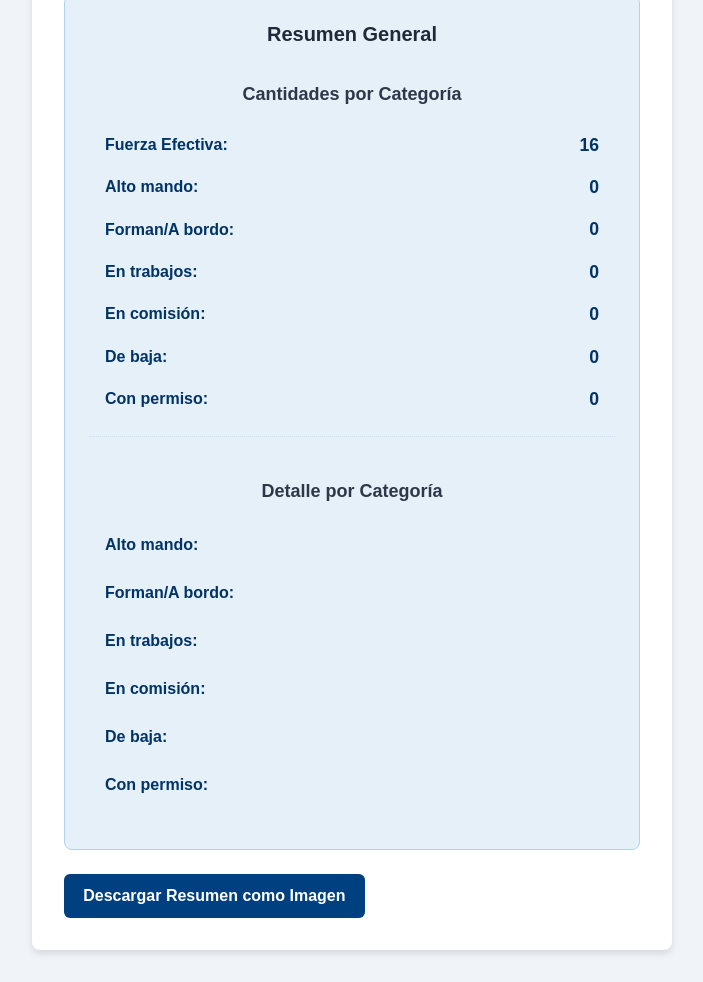
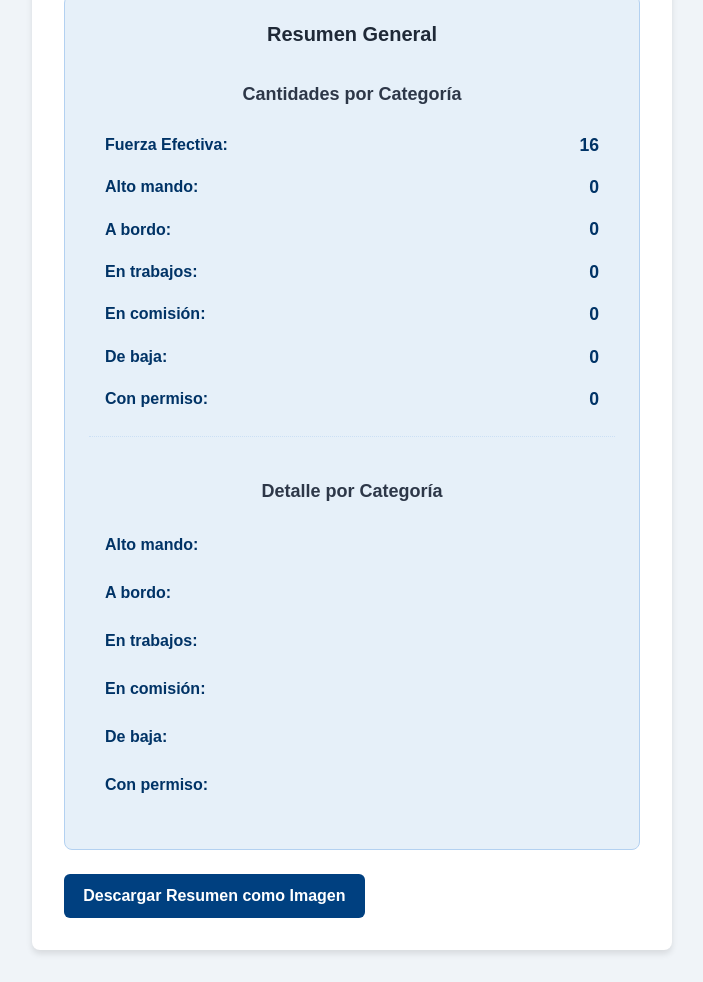
Before and after one commit to ProyectoEmga/Parte, a plain HTML site: page index.html in a window 1280 px wide. Shown: the part 1064-2046 px from the top of the page, without its empty margins (288-991 px from the left). Drawn offline with nearby package versions, Linux system fonts and the light colour scheme.

Commit message:
Update index.html

```diff
--- a/index.html
+++ b/index.html
@@ -393,7 +393,7 @@
                     <span id="altomando-count-num">0</span>
                 </div>
                 <div class="summary-item">
-                    <span>Forman/A bordo:</span>
+                    <span>A bordo:</span>
                     <span id="abordo-count-num">0</span>
                 </div>
                 <div class="summary-item">
@@ -421,7 +421,7 @@
                     <div class="personnel-dropdown" id="altomando-dropdown"></div>
                 </div>
                 <div class="summary-item with-dropdown">
-                    <span>Forman/A bordo:</span>
+                    <span>A bordo:</span>
                     <div class="personnel-dropdown" id="abordo-dropdown"></div>
                 </div>
                 <div class="summary-item with-dropdown">
@@ -502,7 +502,7 @@
 
             const categories = [
                 { value: 'alto mando', text: 'Alto mando' },
-                { value: 'forman/a bordo', text: 'Forman/A bordo' },
+                { value: 'a bordo', text: 'A bordo' },
                 { value: 'en trabajos', text: 'En trabajos' },
                 { value: 'en comisión', text: 'En comisión' },
                 { value: 'de baja', text: 'De baja' },
```
